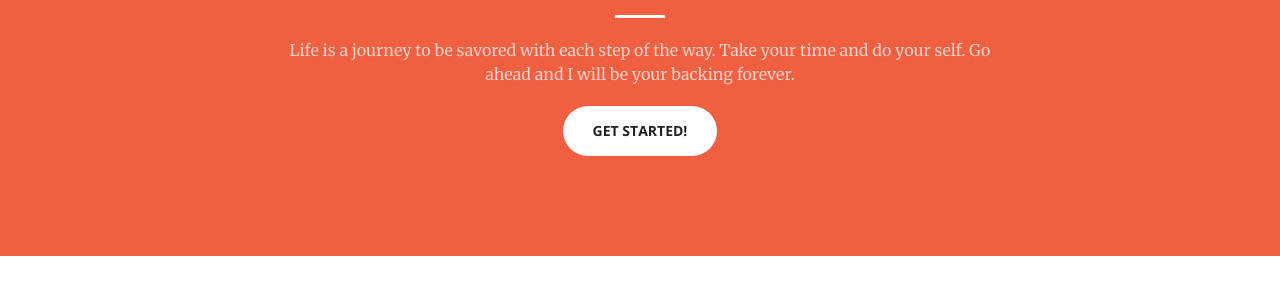
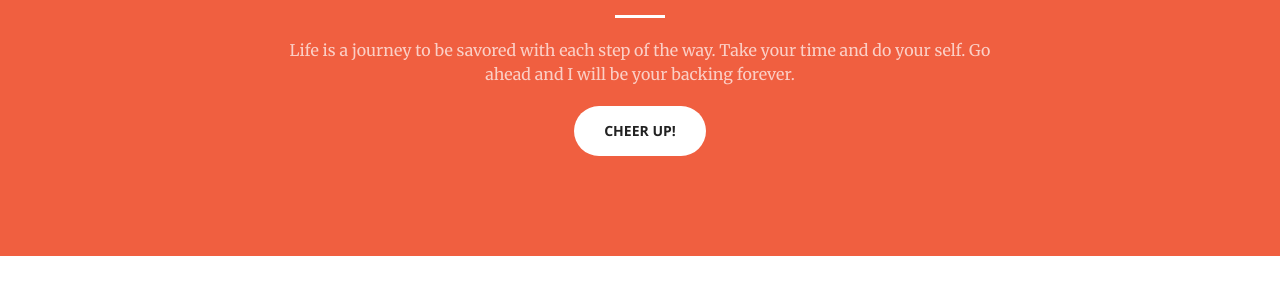
Before and after one commit to flutterything/sj, a Jekyll site: the page built from index.html, in a window 1280 px wide and 900 px high, scrolled down 899 px. Shown: the part 139-435 px from the top of the window. Built offline with Jekyll 4.4.1, drawn with Linux system fonts in a browser that asks for light colours.

Commit message:
Update call-to-action.html

```diff
--- a/_includes/call-to-action.html
+++ b/_includes/call-to-action.html
@@ -5,7 +5,7 @@
                 <h2 class="section-heading">To you from me</h2>
                 <hr class="light">
                 <p class="text-faded">Life is a journey to be savored with each step of the way. Take your time and do your self. Go ahead and I will be your backing forever.</p>
-                <a href="#" class="btn btn-default btn-xl">Get Started!</a>
+                <a href="#" class="btn btn-default btn-xl">Cheer UP!</a>
             </div>
         </div>
     </div>
```
